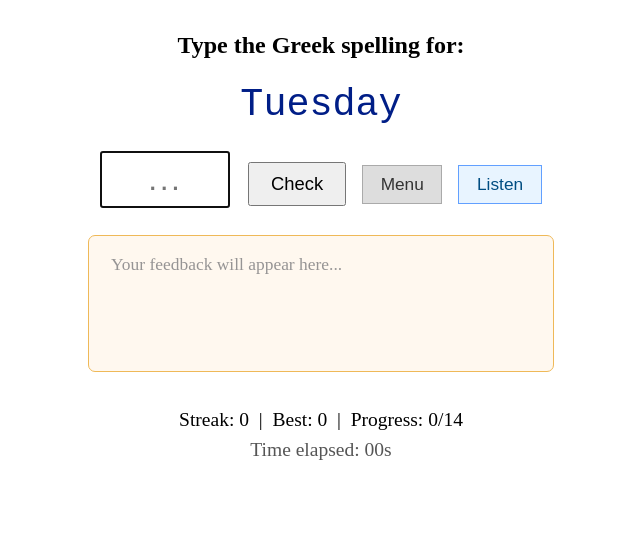
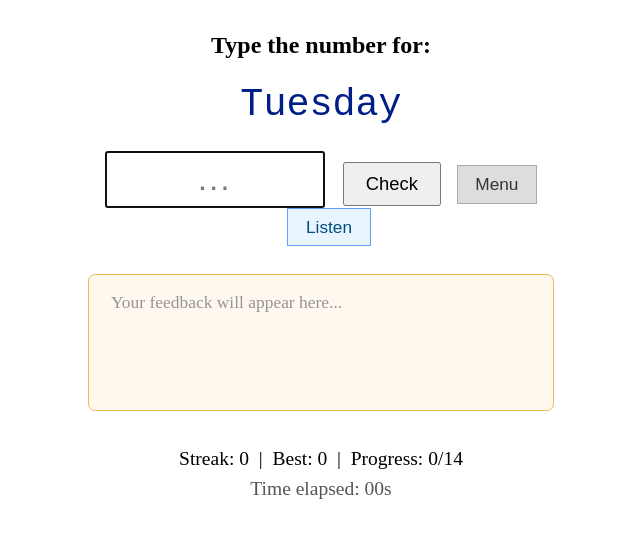
Before and after one commit to yourijanssen/GreekLearningGameTS, a Next.js app: page /weekdays in a window 1280 px wide. Shown: the top 538 px of the page, without its empty margins (319-959 px from the left). Built offline with nearby package versions, Linux system fonts and the light colour scheme.

Commit message:
forget OOP weekdays.

```diff
--- /dev/null
+++ b/app/data/greekWeekdays.tsx
@@ -0,0 +1,10 @@
+
+export const greekWeekdays: [string, string][] = [
+  ["Δευτέρα", "Monday"],   ["Monday", "Δευτέρα"],
+  ["Τρίτη", "Tuesday"],    ["Tuesday", "Τρίτη"],
+  ["Τετάρτη", "Wednesday"],["Wednesday", "Τετάρτη"],
+  ["Πέμπτη", "Thursday"],  ["Thursday", "Πέμπτη"],
+  ["Παρασκευή", "Friday"], ["Friday", "Παρασκευή"],
+  ["Σάββατο", "Saturday"], ["Saturday", "Σάββατο"],
+  ["Κυριακή", "Sunday"],   ["Sunday", "Κυριακή"],
+];
--- a/app/weekdays/page.tsx
+++ b/app/weekdays/page.tsx
@@ -1,336 +1,76 @@
+// WeekdaysGame.tsx
 "use client";
-import React, { useState, useRef, useEffect } from "react";
-import { useRouter } from "next/navigation";
+import React, { useRef } from "react";
+import GameOver from "../UI/GameOver";
+import { QuizQuestionView } from "../UI/quizQuestionView";
+import FeedbackLog from "../UI/FeedbackHistory";
+import { GameProgressTracker } from "../UI/gameProgressTracker";
+import { greekWeekdays } from "../data/greekWeekdays"; // Renamed for clarity, update path as needed
+import { useAutoNavigation } from "../utils/hooks/useAutoNavigation";
+import { useFeedback } from "../utils/hooks/useFeedback";
+import { useGameProgress } from "../utils/hooks/useGameProgress";
+import { useGameTimer } from "../utils/hooks/useGameTimer";
+import { useSpeechSynthesis } from "../utils/hooks/useSpeechSynthesis";
 
-/**
- * Removes diacritics (accents) from a Greek string, for accent-insensitive comparison.
- */
-function stripGreekAccents(text: string): string {
-  return text
-    .normalize("NFD")
-    .replace(/[\u0300-\u036f]/g, "")
-    .replace(/ΐ|ΰ/g, (c) => (c === "ΐ" ? "ι" : "υ"));
+
+const WeekdaysGame: React.FC = () => {
+  const inputRef = useRef<HTMLInputElement>(null);
+
+  // Feedback management
+  const { feedback, feedbackColor, setFeedbackMessage } = useFeedback();
+
+  // Game progress and state management
+  const {
+    items,
+    input,
+    streak,
+    bestStreak,
+    correctCount,
+    handleInput,
+    handleSubmit,
+  } = useGameProgress(
+    greekWeekdays,
+    setFeedbackMessage,
+    (message: string) => setLog((prev) => [message, ...prev])
+  );
+
+    // Timer management
+  const { startTime, finishTime } = useGameTimer(items.length === 0);
+
+
+  // Log management (still in component as it's UI-specific for now)
+  const [log, setLog] = React.useState<string[]>([]);
+
+  // Speech synthesis
+  const { speak } = useSpeechSynthesis();
+  const handleListen = () => {
+    if (items.length > 0) {
+      // Speak the Greek version (answer if question is Latin, question if it's Greek)
+      const msg = /[a-zA-Z]/.test(items[0][1]) ? items[0][0] : items[0][1];
+      speak(msg);
     }
+  };
 
-// --- Data
-const greekNumbers: [string, string][] = [
-  ["Δευτέρα", "Monday"],   ["Monday", "Δευτέρα"],
-  ["Τρίτη", "Tuesday"],    ["Tuesday", "Τρίτη"],
-  ["Τετάρτη", "Wednesday"],["Wednesday", "Τετάρτη"],
-  ["Πέμπτη", "Thursday"],  ["Thursday", "Πέμπτη"],
-  ["Παρασκευή", "Friday"], ["Friday", "Παρασκευή"],
-  ["Σάββατο", "Saturday"], ["Saturday", "Σάββατο"],
-  ["Κυριακή", "Sunday"],   ["Sunday", "Κυριακή"],
-];
+  // Auto-navigation to menu
+  useAutoNavigation(items.length === 0, finishTime);
 
-// Shuffle Utility
-function shuffleArray<T>(array: T[]): T[] {
-  const arr = [...array];
-  for (let i = arr.length - 1; i > 0; i--) {
-    const j = Math.floor(Math.random() * (i + 1));
-    [arr[i], arr[j]] = [arr[j], arr[i]];
-  }
-  return arr;
-}
-
-//---------------- Functional Components ------------------//
-
-/**
- * Reusable stats and timer display
- */
-function Stats({ streak, bestStreak, correctCount, total, startTime, finishTime }: {
-  streak: number,
-  bestStreak: number,
-  correctCount: number,
-  total: number,
-  startTime: number | null,
-  finishTime: number | null
-}) {
-  let display = "";
-  if (startTime) {
-    const end = finishTime || Date.now();
-    const elapsed = Math.floor((end - startTime) / 1000); // sec
-    const min = Math.floor(elapsed / 60);
-    const sec = elapsed % 60;
-    display = `${min > 0 ? min + "m " : ""}${sec < 10 ? "0" : ""}${sec}s`;
-  }
-  return (
-    <div style={{ marginTop: "2.3rem", fontWeight: 500, fontSize: "1.22rem" }}>
-      <div>
-        Streak: {streak} &nbsp;|&nbsp; Best: {bestStreak} &nbsp;|&nbsp;
-        Progress: {correctCount}/{total}
-      </div>
-      <div style={{ marginTop: "0.5rem", color: "#555" }}>
-        Time elapsed: {display}
-      </div>
-    </div>
-  );
-}
-
-/**
- * Main in-game view (question, input, buttons, feedback)
- */
-function QuizRound({ question, input, onInput, onSubmit, feedback, feedbackColor, inputRef, disabled, onMenu, onListen }: {
-  question: string,
-  input: string,
-  onInput: (e: React.ChangeEvent<HTMLInputElement>) => void,
-  onSubmit: (e: React.FormEvent) => void,
-  feedback: string | null,
-  feedbackColor: string,
-  inputRef: React.RefObject<HTMLInputElement | null>,
-  disabled: boolean,
-  onMenu: () => void,
-  onListen: () => void,
-}) {
-  return (
-    <>
-  <h2>
-  {/[a-zA-Z]/.test(question)
-    ? <>Type the <b>Greek spelling</b> for:</>
-    : <>Type the <b>Latin script</b> for:</>
-  }
-</h2>
-      <div
-        style={{
-          color: "#001e87",
-          fontSize: "2.4rem",
-          margin: "1.5rem 0",
-          fontFamily: "var(--font-geist-mono, monospace)",
-        }}
-      >
-        {question}
-      </div>
-      <form onSubmit={onSubmit}>
-        <input
-          ref={inputRef}
-          autoFocus
-          value={input}
-          onChange={onInput}
-          placeholder="..."
-          style={{
-            fontSize: "2rem",
-            padding: "0.5rem",
-            textAlign: "center",
-            width: "110px",
-            letterSpacing: "0.075em",
-          }}
-          disabled={disabled}
-        />
-        <button
-          type="submit"
-          style={{ marginLeft: 18, fontSize: "1.15rem", padding: "0.55rem 1.3rem" }}
-          disabled={disabled}
-        >
-          Check
-        </button>
-        <button
-          type="button"
-          onClick={onMenu}
-          style={{
-            marginLeft: 16,
-            fontSize: "1.08rem",
-            padding: "0.48rem 1.1rem",
-            background: "#ddd",
-            color: "#333",
-            border: "1px solid #aaa",
-          }}
-          disabled={disabled}
-          title="Return to menu"
-        >
-          Menu
-        </button>
-        <button
-  type="button"
-  onClick={onListen}
-  style={{
-    marginLeft: 16,
-    fontSize: "1.08rem",
-    padding: "0.48rem 1.1rem",
-    background: "#e8f4ff",
-    color: "#004d82",
-    border: "1px solid #62a0ff",
-  }}
-  disabled={disabled}
-  title="Hear the word in Greek"
->
-  Listen
-</button>
-      </form>
-      {feedback && (
-        <div
-          style={{
-            marginTop: "1.6rem",
-            color: feedbackColor,
-            fontWeight: 600,
-            fontSize: "1.15rem",
-            minHeight: "2.2em",
-          }}
-        >
-          {feedback}
-        </div>
-      )}
-    </>
-  );
-}
-
-//---------------- Parent Logic Orchestrator ---------------//
-
-export default function AlphabetGame() {
-  // Game state
-  const [items, setItems] = useState(() => shuffleArray(greekNumbers));
-  const [input, setInput] = useState("");
-  const [feedback] = useState<string | null>(null);
-  const [streak, setStreak] = useState(0);
-  const [bestStreak, setBestStreak] = useState(0);
-  const [correctCount, setCorrectCount] = useState(0);
-  const [startTime, setStartTime] = useState<number | null>(null);
-  const [finishTime, setFinishTime] = useState<number | null>(null);
-  const inputRef = useRef<HTMLInputElement>(null);
-  const [log, setLog] = useState<string[]>([]);
-  const router = useRouter();
-
-  // Timer start on mount
-  useEffect(() => {
-    setStartTime(Date.now());
-  }, []);
-
-  // Set finishTime when done
-  useEffect(() => {
-    if (items.length === 0 && finishTime == null) {
-      setFinishTime(Date.now());
-    }
-  }, [items.length, finishTime]);
-
-  useEffect(() => {
+  // Auto-focus input when feedback is cleared
+  React.useEffect(() => {
     if (!feedback) {
       inputRef.current?.focus();
     }
   }, [feedback]);
 
-  // Timer/completion display
-  let timeDisplay = "";
-  if (startTime && finishTime) {
-    const totalSec = Math.floor((finishTime - startTime) / 1000);
-    const min = Math.floor(totalSec / 60);
-    const sec = totalSec % 60;
-    // eslint-disable-next-line @typescript-eslint/no-unused-vars
-    timeDisplay = `${min > 0 ? min + " min " : ""}${sec < 10 ? "0" : ""}${sec} sec`;
-  }
-
-  // Unified feedback color
-  const feedbackColor =
-    feedback && feedback.startsWith("✅")
-      ? "#047c2a"
-      : feedback
-      ? "#c43219"
-      : "";
-
-  // --- Handlers --- //
-  function handleInput(e: React.ChangeEvent<HTMLInputElement>) {
-    setInput(e.target.value);
-  }
-
-  function handleMenu() {
-    router.push("/");
-  }
-
-  // Auto-return to main menu after finishing the game
-useEffect(() => {
-  if (items.length === 0 && finishTime != null) {
-    const timeout = setTimeout(() => {
-      router.push("/");
-    }, 1600); // 1.6 seconds delay for feedback, adjust as you like
-    return () => clearTimeout(timeout);
-  }
-}, [items.length, finishTime, router]);
-
-function handleSubmit(e: React.FormEvent) {
-  e.preventDefault();
-  const [letter, name] = items[0];
-
-  if (stripGreekAccents(input) === stripGreekAccents(letter)) {
-    const perfect = input === letter;
-    setStreak(s => s + 1);
-    setCorrectCount(n => n + 1);
-    setBestStreak(now => Math.max(now, streak + 1));
-    setItems(arr => shuffleArray(arr.slice(1)));
-    // Add new feedback line to log (at the end)
-    setLog(prev => [
-      perfect
-        ? `✅ Correct! Streak: ${streak + 1}`
-        : `✅ Correct! The proper way is: ${letter}`,
-        ...prev
-    ]);
-    setInput("");
-  } else {
-    setLog(prev => [
-      `❌ Incorrect! The correct was: ${letter} (${name}). Your streak was: ${streak}`,
-    ...prev
-    ]);
-    setBestStreak(now => Math.max(now, streak));
-    setStreak(0);
-    setItems(arr => shuffleArray(arr));
-    setInput("");
-  }
-}
-
-function FeedbackLog({ log }: { log: string[] }) {
-  return (
-    <div style={{
-      margin: "1.7rem auto 0",
-      maxWidth: 420,
-      minHeight: 100,
-      background: "#fff8ef",
-      border: "1px solid #efb958",
-      borderRadius: "7px",
-      padding: "1.1rem 1.4rem",
-      textAlign: "left",
-      fontSize: "1.09rem",
-      overflowY: "auto",
-      maxHeight: 200
-    }}>
-      {log.length === 0 ? (
-        <span style={{ color: "#969494" }}>Your feedback will appear here...</span>
-      ) : (
-        <ul style={{ margin: 0, paddingLeft: 18 }}>
-          {log.map((msg, i) => (
-            <li key={i} style={{ marginBottom: 3 }}>{msg}</li>
-          ))}
-        </ul>
-      )}
-    </div>
-  )
-}
-
-
-  function handleListen() {
-  // This example uses `question` (shown to the user) from your QuizRound props.
-  // If you want to read the *letter* instead (from items[0][0]), change accordingly.
-  const msg = items[0][0]; // The Greek letter itself
-  const utter = new window.SpeechSynthesisUtterance(msg);
-  // Try to pick a Greek voice if available
-  const voices = window.speechSynthesis.getVoices();
-  const greekVoice = voices.find(v => v.lang && v.lang.startsWith("el"));
-  if (greekVoice) utter.voice = greekVoice;
-  utter.rate = 0.9;
-  window.speechSynthesis.speak(utter);
-}
-
-  //--------------------- Conditional Routing ---------------------//
+  const handleMenu = () => {
+    window.location.href = "/"; // Direct navigation to menu
+  };
 
   return (
     <main style={{ maxWidth: 500, margin: "2rem auto", textAlign: "center" }}>
       {items.length === 0 ? (
-      <div>
-        <h2>Finished!</h2>
-        <div style={{ fontSize: "1.25rem", margin: "2rem 0" }}>
-          Well done! You completed the quiz.
-        </div>
-        {/* Optionally display Stats or a loading spinner */}
-      </div>
+        <GameOver onMenu={handleMenu} />
       ) : (
-      <>
-        <QuizRound
+        <QuizQuestionView
           question={items[0][1]}
           input={input}
           onInput={handleInput}
@@ -342,17 +82,18 @@ return (
           onMenu={handleMenu}
           onListen={handleListen}
         />
-      </>
       )}
       <FeedbackLog log={log} />
-    <Stats
+      <GameProgressTracker
         streak={streak}
         bestStreak={bestStreak}
         correctCount={correctCount}
-      total={greekNumbers.length}
+        total={greekWeekdays.length}
         startTime={startTime}
         finishTime={finishTime}
       />
     </main>
   );
-}
+};
+
+export default WeekdaysGame;
```
Lines whose indentation alone changed are shown as unchanged.
